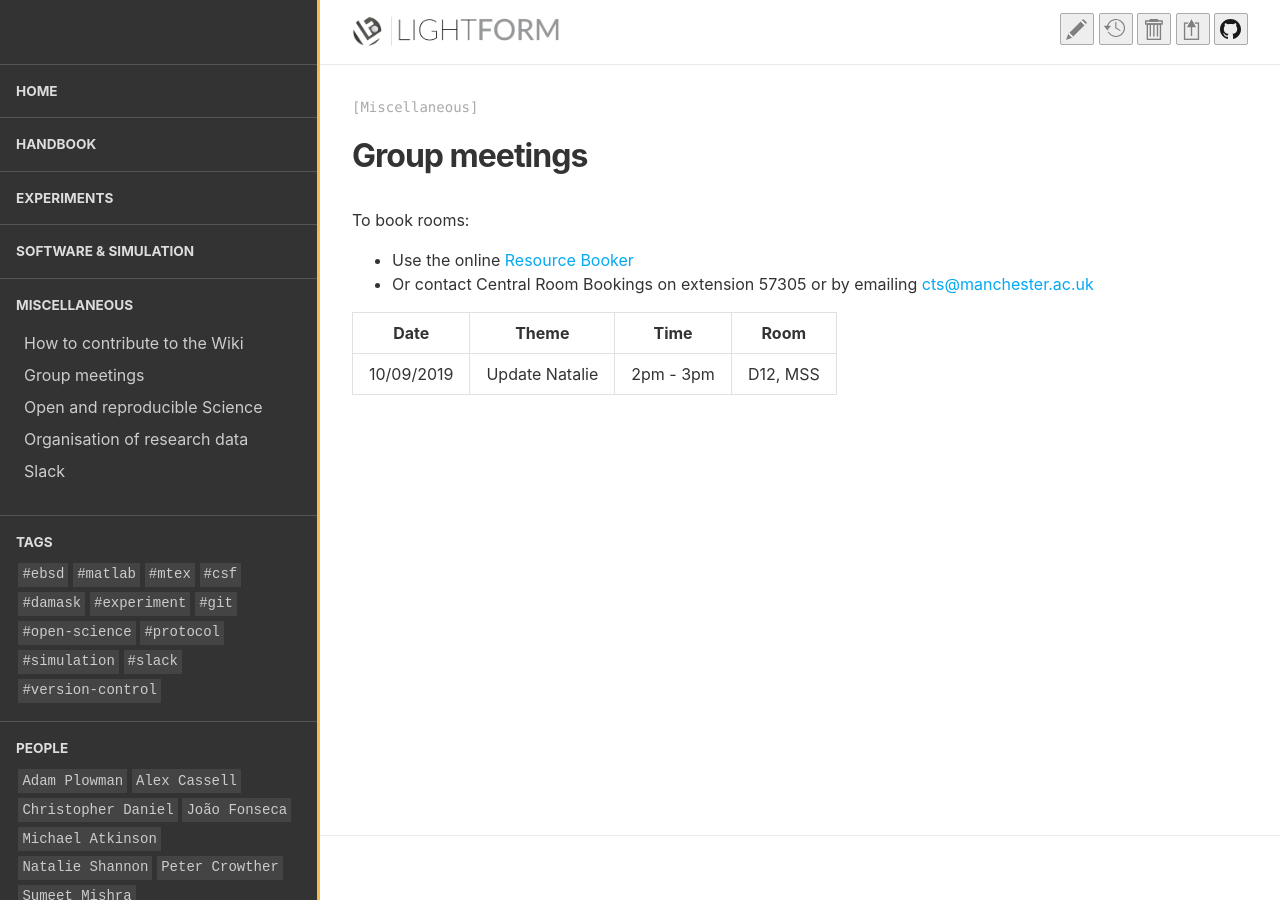
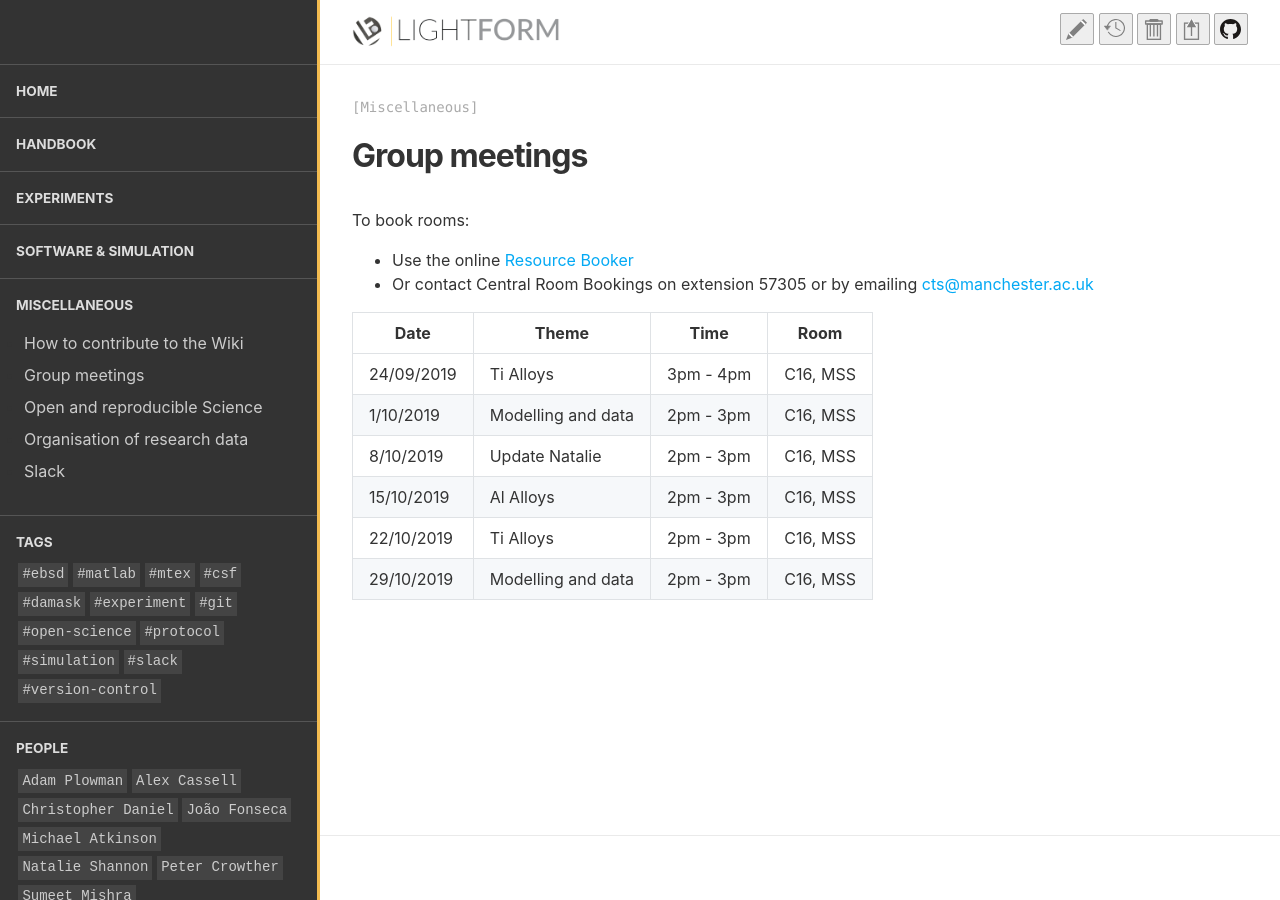
Before and after one commit to LightForm-group/wiki, a Jekyll site: the page built from collections/_miscellaneous/meeting_dates.md, in a window 1280 px wide. Built offline with Jekyll 4.4.1, drawn with Linux system fonts in a browser that asks for light colours.

Commit message:
Update meeting_dates.md

```diff
--- a/collections/_miscellaneous/meeting_dates.md
+++ b/collections/_miscellaneous/meeting_dates.md
@@ -8,4 +8,9 @@ To book rooms:
 
 |    Date    |       Theme        |   Time    |   Room   |
 | ---------- | ------------------ | --------- | -------- |
-| 10/09/2019 | Update Natalie     | 2pm - 3pm | D12, MSS |
+| 24/09/2019 | Ti Alloys          | 3pm - 4pm | C16, MSS |
+|  1/10/2019 | Modelling and data | 2pm - 3pm | C16, MSS |
+|  8/10/2019 | Update Natalie     | 2pm - 3pm | C16, MSS |
+| 15/10/2019 | Al Alloys          | 2pm - 3pm | C16, MSS |
+| 22/10/2019 | Ti Alloys          | 2pm - 3pm | C16, MSS |
+| 29/10/2019 | Modelling and data | 2pm - 3pm | C16, MSS |
```
